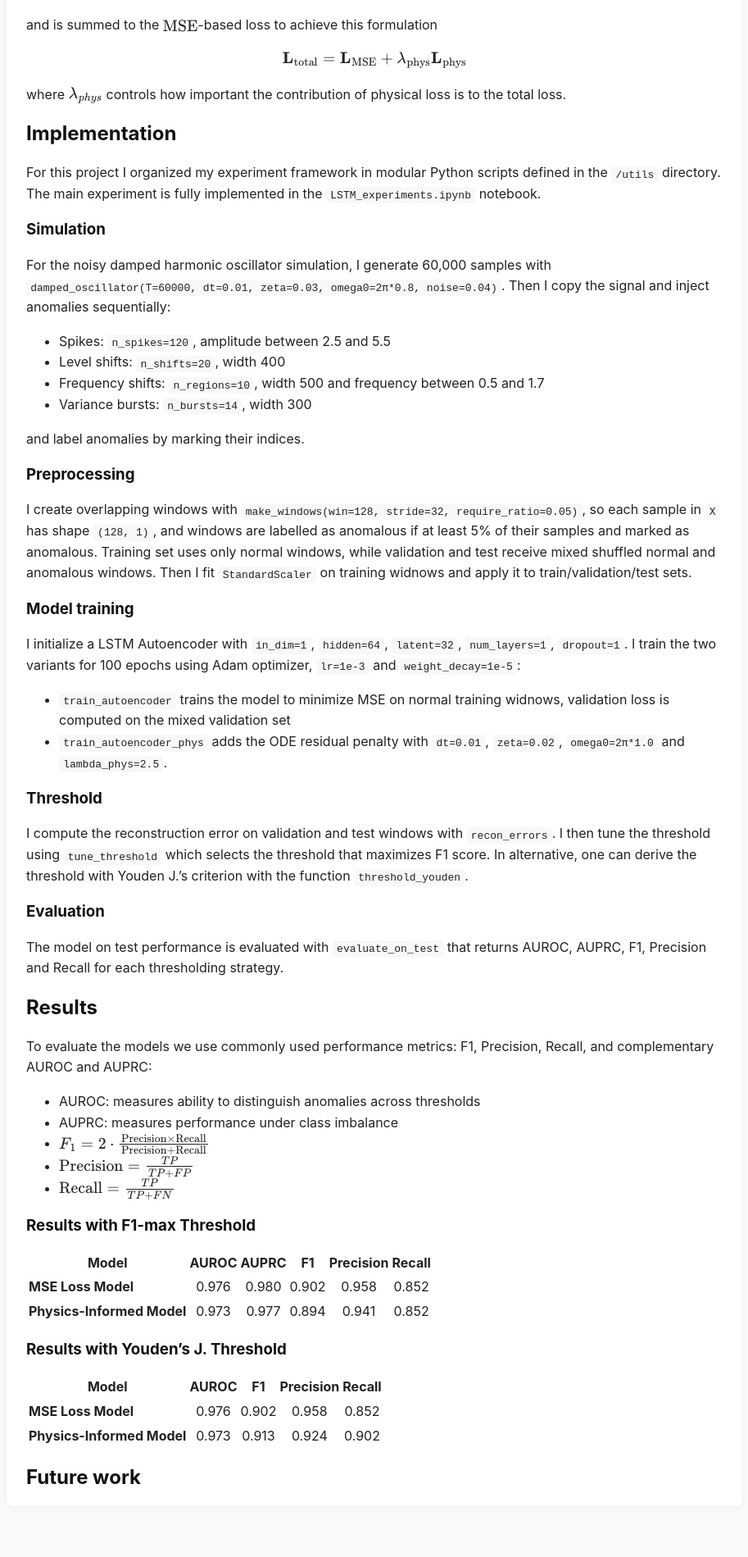
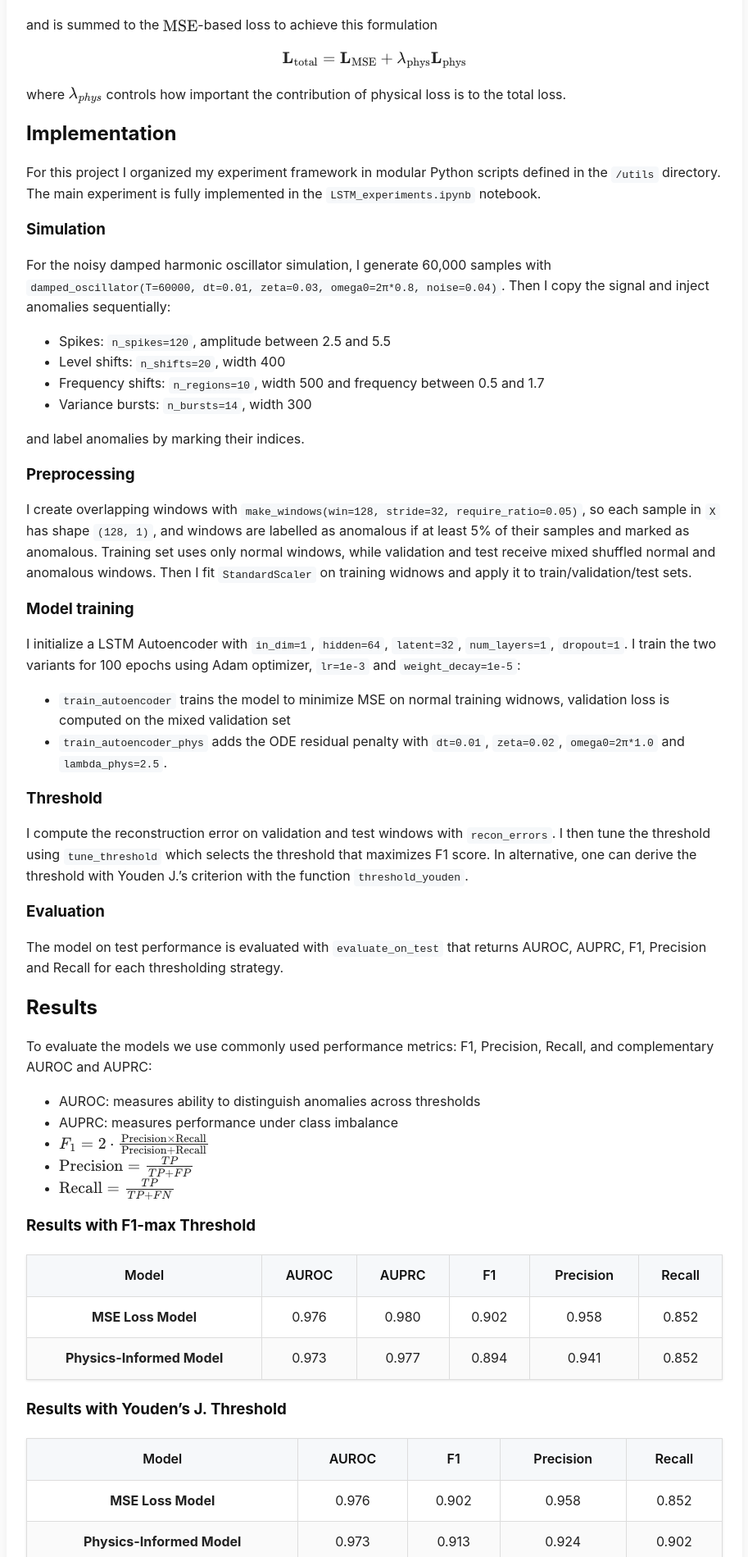
Before and after one commit to andymeneguzzo/Damped-Oscillator-Anomaly-Detection-with-LSTM-Autoencoder, a Jekyll site: the page built from index.md, in a window 1280 px wide. Shown: the part 4501-6400 px from the top of the page at 82% size, without its empty margins (183-1096 px from the left). Built offline with Jekyll 4.4.1, drawn with Linux system fonts in a browser that asks for light colours.

Commit message:
layout for tables, now they're boxed

```diff
--- a/_layouts/default.html
+++ b/_layouts/default.html
@@ -68,6 +68,41 @@
     }
     a:hover {
       text-decoration: underline;
+    }
+
+    /* Boxed table styling */
+    table {
+      border-collapse: collapse;
+      border: 1px solid #ddd;
+      width: 100%;
+      margin: 1.5rem 0;
+      background-color: white;
+      box-shadow: 0 1px 3px rgba(0,0,0,0.1);
+    }
+
+    th, td {
+      border: 1px solid #ddd;
+      padding: 0.75rem 1rem;
+      text-align: left;
+    }
+
+    th {
+      background-color: #f6f8fa;
+      font-weight: 600;
+      color: #111;
+      text-align: center;
+    }
+
+    td {
+      text-align: center;
+    }
+
+    tr:nth-child(even) {
+      background-color: #fafafa;
+    }
+
+    tr:hover {
+      background-color: #f0f0f0;
     }
 
     /* ✅ Scrollable long equations - MathJax 3.x */
```
